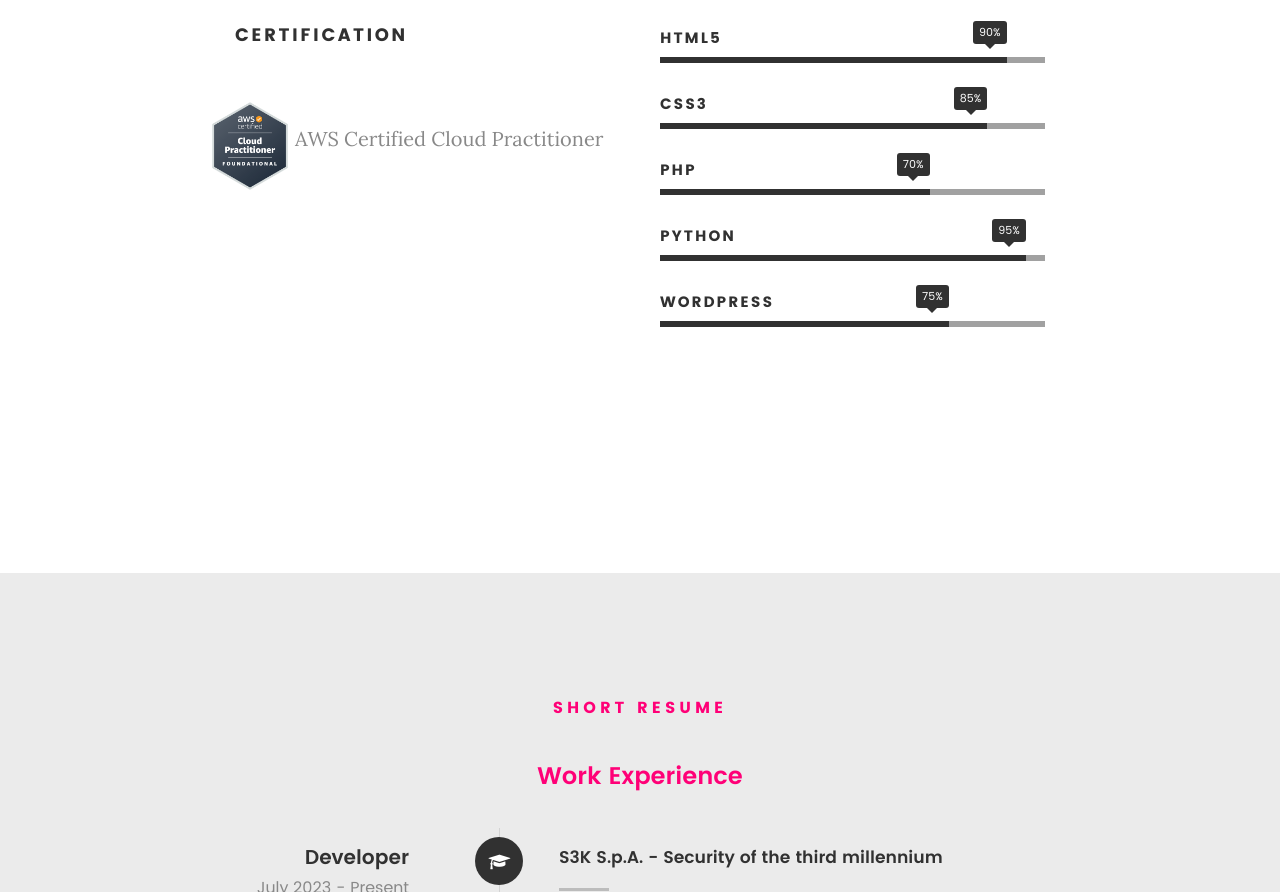
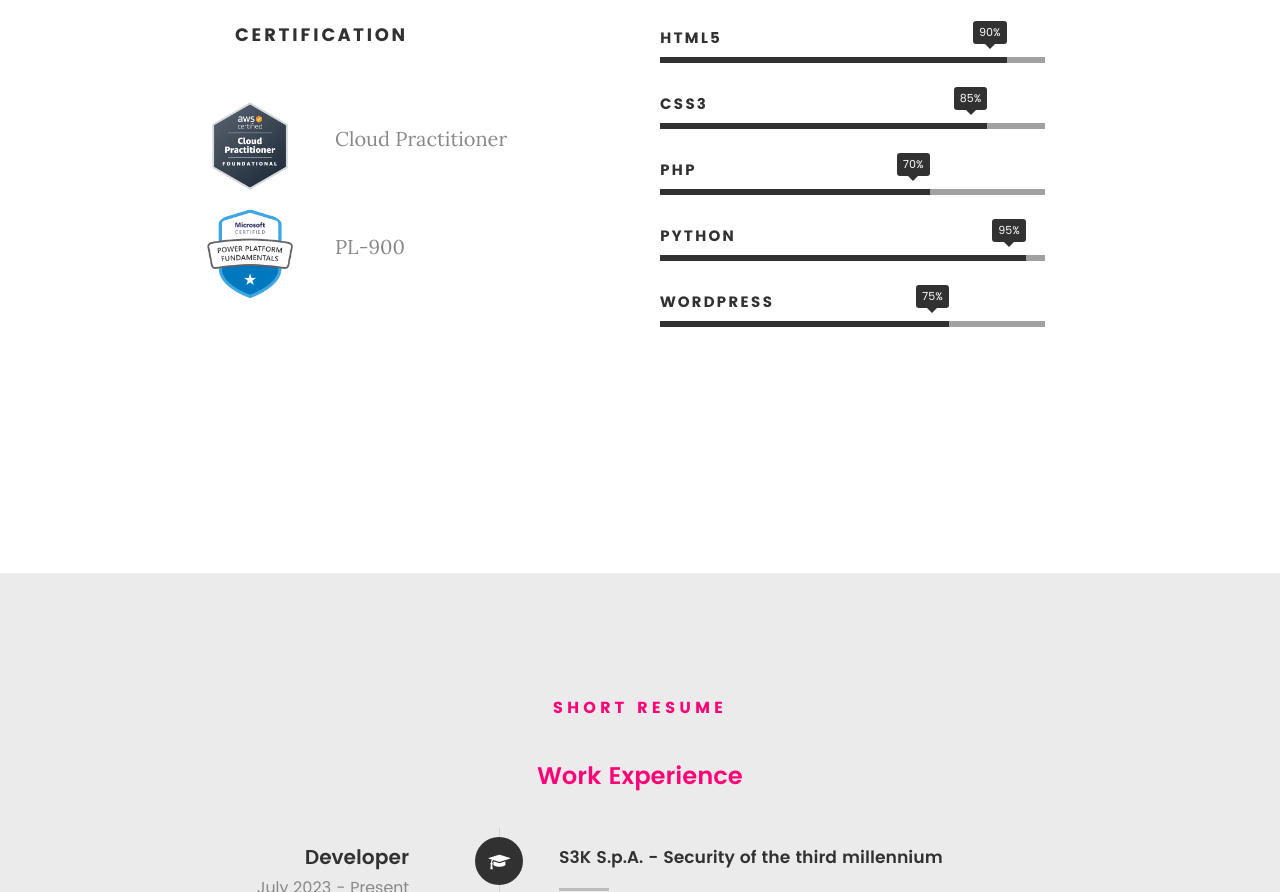
Before and after one commit to DanerSound/danersound.github.io, a plain HTML site: page index.html in a window 1280 px wide. Shown: the part 1589-2481 px from the top of the page. Drawn offline with nearby package versions, Linux system fonts and the light colour scheme; files whose address does not match are found by name.

Commit message:
added new certification refactor section

```diff
--- a/index.html
+++ b/index.html
@@ -156,26 +156,23 @@
 
                 <h3>Certification</h3>
 
+                <a href="https://www.credly.com/badges/6a9d4916-a92e-4963-aa50-acfbbe19b1f9/public_url">
                     <div class="intro-info">
                             <img src="certifications/cloud_practitioner.png" alt="Profile Picture">
                         <br>
-                    <a href="https://www.credly.com/badges/6a9d4916-a92e-4963-aa50-acfbbe19b1f9/public_url">
-                        <p class="lead" style="padding-left: 7rem;"> AWS Certified Cloud Practitioner </p>
-                    </a>
+                            <p class="lead" style="padding-left: 2;">  Cloud Practitioner </p>
                     </div>
-                <br>
-                <!--
-                <div class="intro-info">
-
-                    <img src="certifications/cloud_practitioner.png" alt="Profile Picture">
-                    <br>
-                    <a href="https://www.credly.com/badges/6a9d4916-a92e-4963-aa50-acfbbe19b1f9/public_url">
-                        <p class="lead"> AWS Certified Cloud Practitioner </p>
                 </a>
 
+                <a href="https://www.credly.com/badges/23db934b-5c2f-40da-be70-d37ad61cb81e/public_url">
+                    <div class="intro-info">
+                            <img src="certifications/CERT-Fundamentals-Power-Platform.png" alt="Profile Picture">
+                        <br>
+                            <p class="lead" style="padding-left: 2;">  PL-900 </p>
                     </div>
+                </a>
                 <br>
-                -->
+
             </div>
 
             <div class="col-six tab-full">
```
Also changed, not shown: certifications/CERT-Fundamentals-Power-Platform.png (added). Lines whose indentation alone changed are shown as unchanged.
